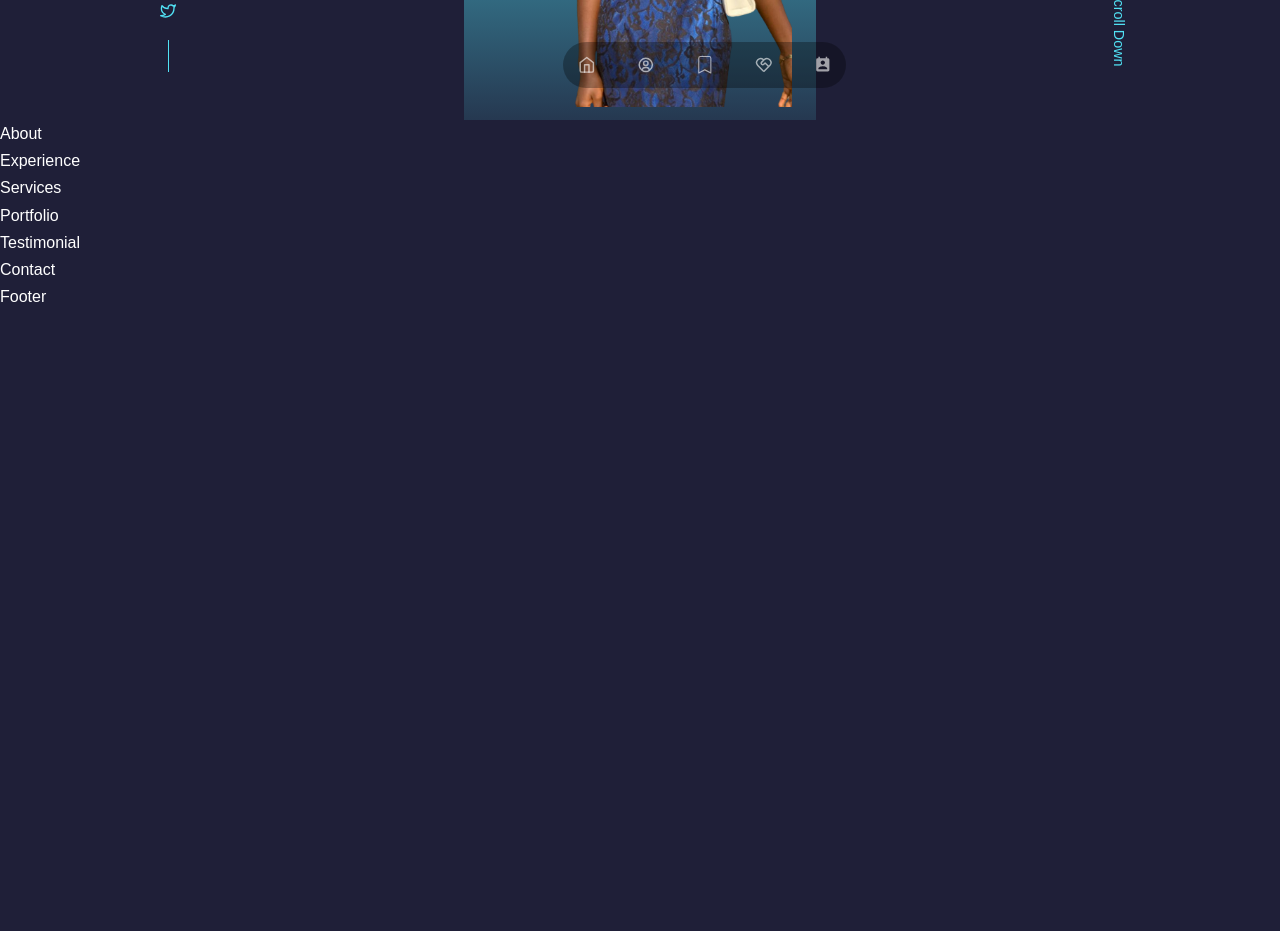
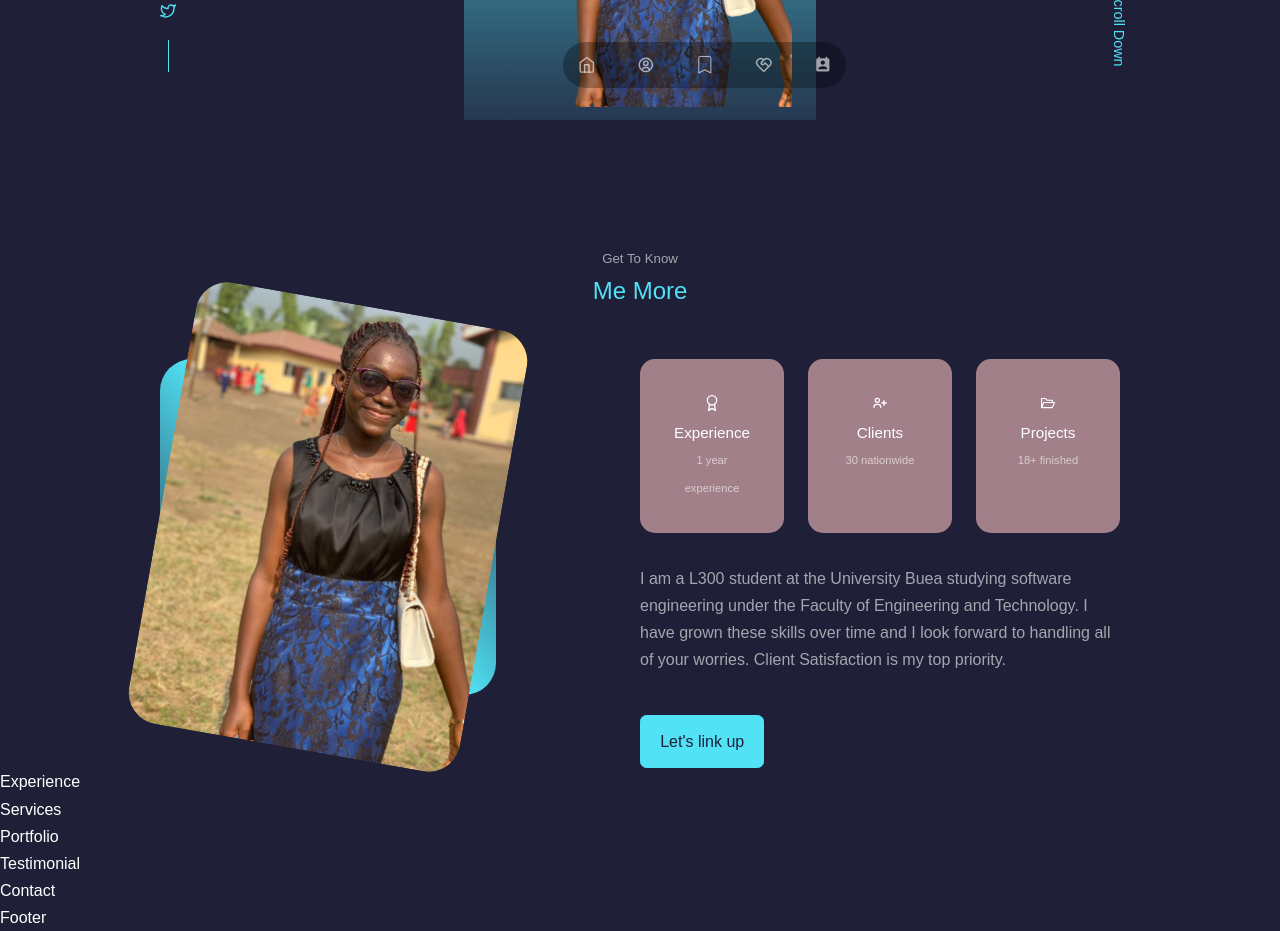
Before and after one commit to E-jane15/Jane-portfolio, a React (Create React App) app: page / in a window 1280 px wide. Shown: the part 680-1611 px from the top of the page. Before the commit the page ends 990 px from the top, so only its background shows below. Built offline with nearby package versions, Linux system fonts and the light colour scheme.

Commit message:
about section

```diff
--- a/src/components/about/About.jsx
+++ b/src/components/about/About.jsx
@@ -1,9 +1,55 @@
-import React from 'react'
+import React from "react";
+import "./about.css";
+import ME from "../../assets/me.jpeg";
+import { FiAward } from "react-icons/fi";
+import { BiUserPlus } from "react-icons/bi";
+import { AiOutlineFolderOpen } from "react-icons/ai";
 
 const About = () => {
   return (
-    <div>About</div>
-  )
-}
+    <section id="about ">
+      <h5>Get To Know</h5>
+      <h2> Me More</h2>
+      <div className="container about__container">
+        <div className="about__me">
+          <div className="about__me-image">
+            <img src={ME} alt="About image" />
+          </div>
+        </div>
+        <div className="about__content">
+          <div className="about__cards">
+            <article className="about__card">
+              <FiAward className="about-icon" />
+              <h5> Experience</h5>
+              <small>1 year experience </small>
+            </article>
 
-export default About
+            <article className="about__card">
+              <BiUserPlus className="about-icon" />
+              <h5> Clients</h5>
+              <small>30 nationwide </small>
+            </article>
+
+            <article className="about__card">
+              <AiOutlineFolderOpen className="about-icon" />
+              <h5> Projects</h5>
+              <small> 18+ finished</small>
+            </article>
+          </div>
+
+          <p>
+            I am a L300 student at the University Buea studying software
+            engineering under the Faculty of Engineering and Technology. I have
+            grown these skills over time and I look forward to handling all of
+            your worries. Client Satisfaction is my top priority.
+          </p>
+          <a href="#contact" className="btn btn-primary">
+            Let's link up
+          </a>
+        </div>
+      </div>
+    </section>
+  );
+};
+
+export default About;
--- a/src/components/about/about.css
+++ b/src/components/about/about.css
@@ -0,0 +1,109 @@
+.about__container {
+    display: grid;
+    grid-template-columns: 35% 50%;
+    gap: 15%;
+}
+
+.about__me {
+    width: 100%;
+    aspect-ratio: 1/1;
+    border-radius: 2rem;
+    background: linear-gradient(50deg,
+            transparent,
+            var(--color-primary),
+            transparent);
+    display: grid;
+    place-items: center;
+
+}
+
+.about__me-image {
+    border-radius: 2rem;
+    overflow: hidden;
+    transform: rotate(10deg);
+}
+
+.about__me-image:hover {
+    transform: rotate(0);
+    transition: var(--transition);
+
+}
+
+.about__cards {
+    display: grid;
+    grid-template-columns: repeat(3, 1fr);
+    gap: 1.5em;
+}
+
+.about__card {
+    background: var(--color-bg-variant);
+    border: 1px solid transparent;
+    padding: 2rem;
+    text-align: center;
+    transition: var(--transition);
+    border-radius: 15px;
+
+}
+
+.hover {
+    background: transparent;
+    border-color: var(--color-primary-variant);
+    cursor: default;
+}
+
+.about__icon {
+    color: var(--color-primary);
+    font-size: 1.4rem;
+    margin-bottom: 1rem;
+}
+
+.about__card h5 {
+    font-size: 0.95rem;
+}
+
+.about__card small {
+    font-size: 0.7rem;
+    color: var(--color-light);
+}
+
+.about__content p {
+    margin: 2rem 0 2.6rem;
+    color: var(--color-light);
+    font-weight: 25%;
+}
+
+@media screen and(max-width: 1024px) {
+    .about__container {
+        grid-template-columns: 1fr;
+        gap: 0;
+    }
+
+    .about__me {
+        width: 50%;
+        margin: 2rem auto 4rem;
+    }
+
+    .about__content p {
+        margin: 1rem 0 1.5rem;
+    }
+}
+
+@media screen and (max-width:600px) {
+    .about__me {
+        width: 65%;
+        margin: 0 auto 3rem;
+    }
+
+    .about__cards {
+        grid-template-columns: 1fr 1fr;
+        gap: 1rem;
+    }
+
+    .about__content {
+        text-align: center;
+    }
+
+    .about__content p {
+        margin: 1.5rem 0;
+    }
+}
--- a/src/components/navbar/navbar.css
+++ b/src/components/navbar/navbar.css
@@ -10,9 +10,7 @@ nav {
     display: flex;
     gap: 0.8rem;
     border-radius: 3rem;
-
     position: fixed;
-
 }
 
 nav a {
```
